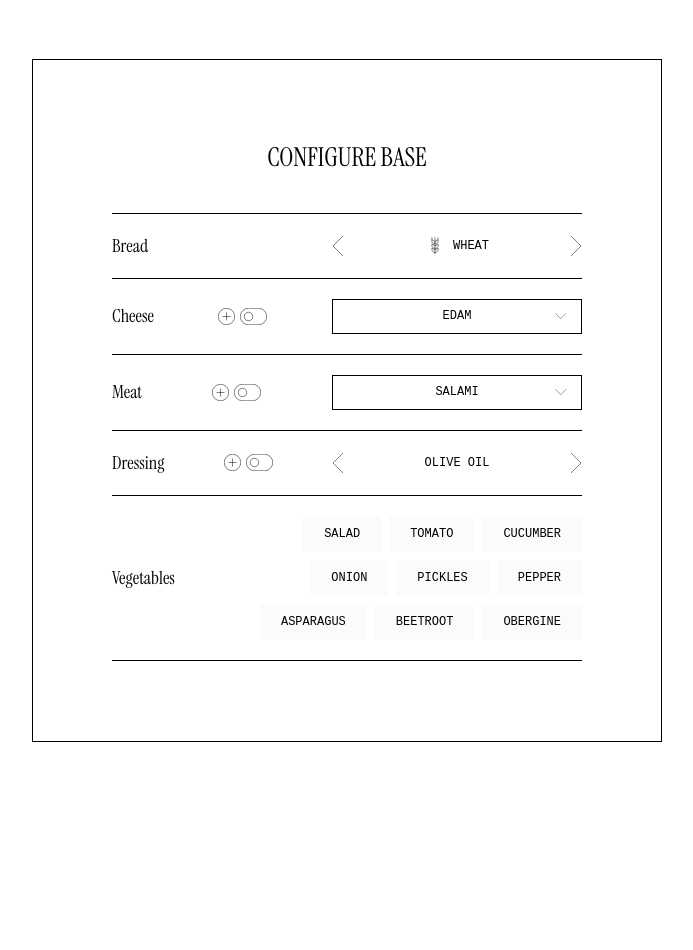
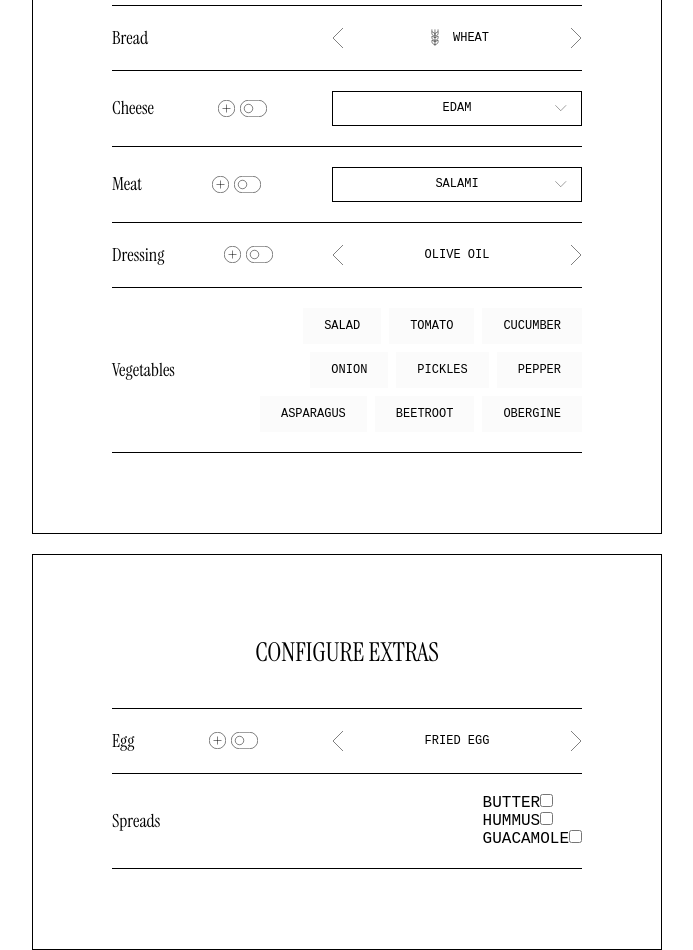
Before and after one commit to CharlesSquirel/panini-creator, a React (Vite) app: page / in a window 1280 px wide. Shown: the whole page, without its empty margins (293-986 px from the left). Before the commit the page ends 800 px from the top, so only its background shows below. Built offline with nearby package versions, Linux system fonts and the light colour scheme; a web font is replaced by a local one.

Commit message:
feat: checkbox component ui

```diff
--- a/src/App.css
+++ b/src/App.css
@@ -1,7 +1,9 @@
-#root{
+#root {
   display: flex;
+  flex-direction: column;
   justify-content: center;
   align-items: center;
+  gap: 20px;
   width: 100vw;
   height: 100vh;
 }
--- a/src/App.tsx
+++ b/src/App.tsx
@@ -6,10 +6,14 @@ import CarouselInput from "./components/ui/CarouselInput/CarouselInput";
 import { breadVariants } from "./data/bread";
 import { cheeseVariants } from "./data/cheese";
 import { dressingVariants } from "./data/dressing";
+import { eggVariants } from "./data/egg";
 import { meatVariants } from "./data/meat";
+import CheckboxInput from "./components/CheckboxInput/CheckboxInput";
+import { spreadVariant } from "./data/spread";
 
 const App: React.FC = () => {
   return (
+    <>
       <FormContainer title='Configure Base'>
         <CarouselInput title='Bread' data={breadVariants} />
         <SelectInput title='Cheese' data={cheeseVariants} />
@@ -17,6 +21,11 @@ const App: React.FC = () => {
         <CarouselInput title='Dressing' data={dressingVariants} />
         <VegetablesSelect />
       </FormContainer>
+      <FormContainer title='Configure Extras'>
+        <CarouselInput title='Egg' data={eggVariants} />
+        <CheckboxInput data={spreadVariant} />
+      </FormContainer>
+    </>
   );
 };
 
--- /dev/null
+++ b/src/components/CheckboxInput/CheckboxInput.tsx
@@ -0,0 +1,23 @@
+import style from "./CheckboxInput.module.scss";
+import globalStyle from "../../GlobalClasses.module.scss";
+import { spreadVariant } from "../../data/spread";
+import Checkbox from "../ui/Checkbox/Checkbox";
+
+interface IChecboxInput {
+  data: string[];
+}
+
+const CheckboxInput = ({ data }: IChecboxInput) => {
+  return (
+    <div className={globalStyle.inputContainer}>
+      <h3 className={globalStyle.inputTitle}>Spreads</h3>
+      <div className={style.checkboxContainer}>
+        {data.map((spread, index) => (
+          <Checkbox label={spread} key={index} />
+        ))}
+      </div>
+    </div>
+  );
+};
+
+export default CheckboxInput;
--- /dev/null
+++ b/src/components/ui/Checkbox/Checkbox.tsx
@@ -0,0 +1,18 @@
+import style from "./Checkbox.module.scss";
+
+interface ICheckbox {
+  label: string;
+}
+
+const Checkbox = ({ label }: ICheckbox) => {
+  return (
+    <div className={style.container}>
+      <label className={style.label} htmlFor={label}>
+        {label}
+      </label>
+      <input type='checkbox' id={label} className={style.checkbox} />
+    </div>
+  );
+};
+
+export default Checkbox;
```
Also changed, not shown: src/components/CheckboxInput/CheckboxInput.module.scss (added), src/components/ui/Checkbox/Checkbox.module.scss (added). Lines whose indentation alone changed are shown as unchanged.
